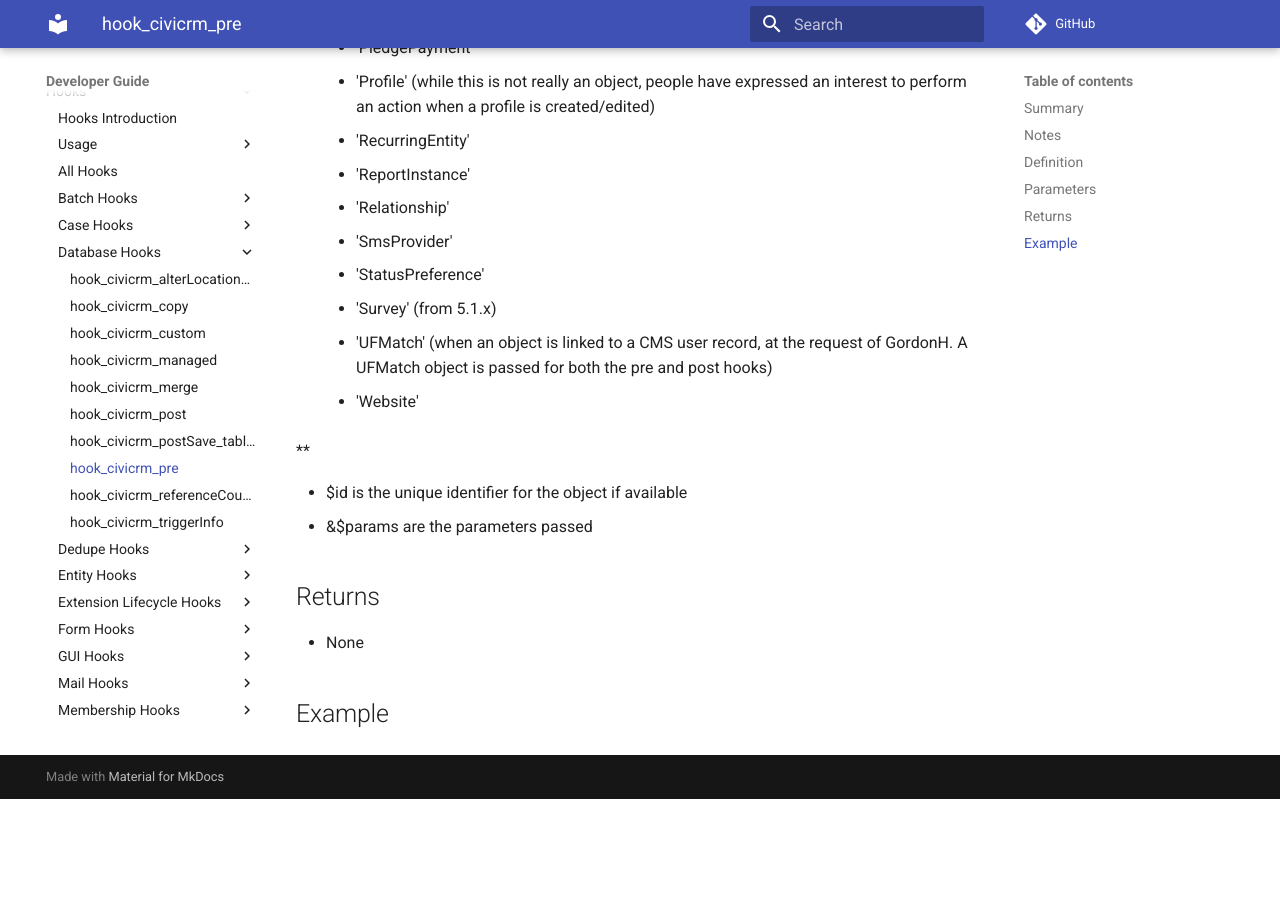
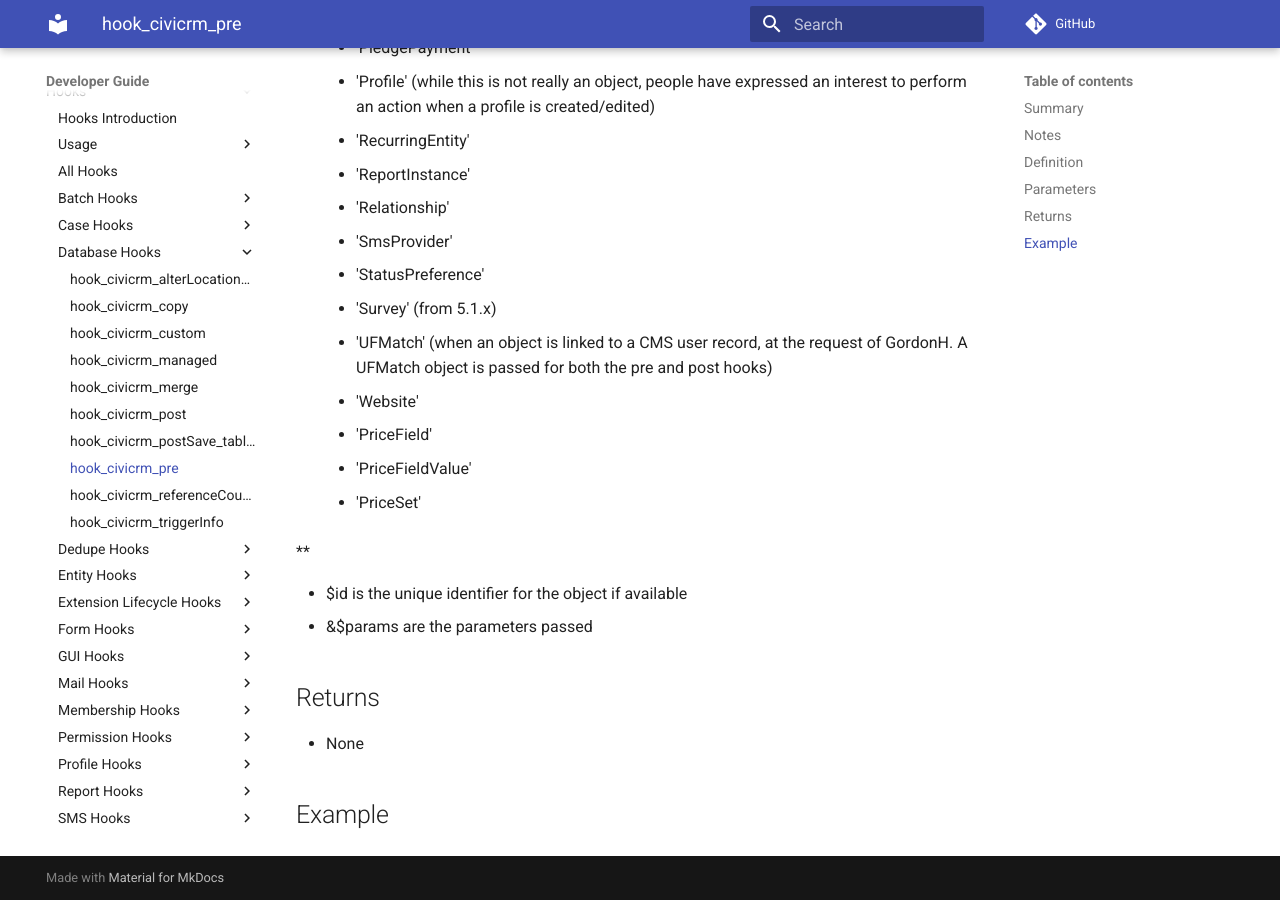
Before and after one commit to civicrm/civicrm-dev-docs, an MkDocs documentation site: the page built from docs/hooks/hook_civicrm_pre.md, in a window 1280 px wide and 900 px high, scrolled down 2414 px. Built offline with MkDocs 1.6.1 and Material for MkDocs 9.7.7, drawn with Linux system fonts in a browser that asks for light colours; comment, search, counter and statistics services are not loaded; old or Windows-style settings are respelled for this version of MkDocs; before the commit the page ends 3213 px from its top, so only the background shows below that.

Commit message:
Updated docs for dev/core#870

```diff
--- a/docs/hooks/hook_civicrm_pre.md
+++ b/docs/hooks/hook_civicrm_pre.md
@@ -88,6 +88,9 @@ changing between the old and new data.
         request of GordonH. A UFMatch object is passed for both the pre
         and post hooks)
     -   'Website'
+    -   'PriceField'
+    -   'PriceFieldValue'
+    -   'PriceSet'
 
 **
 
```
Also changed, not shown: docs/hooks/hook_civicrm_post.md (+3 -0 lines).
